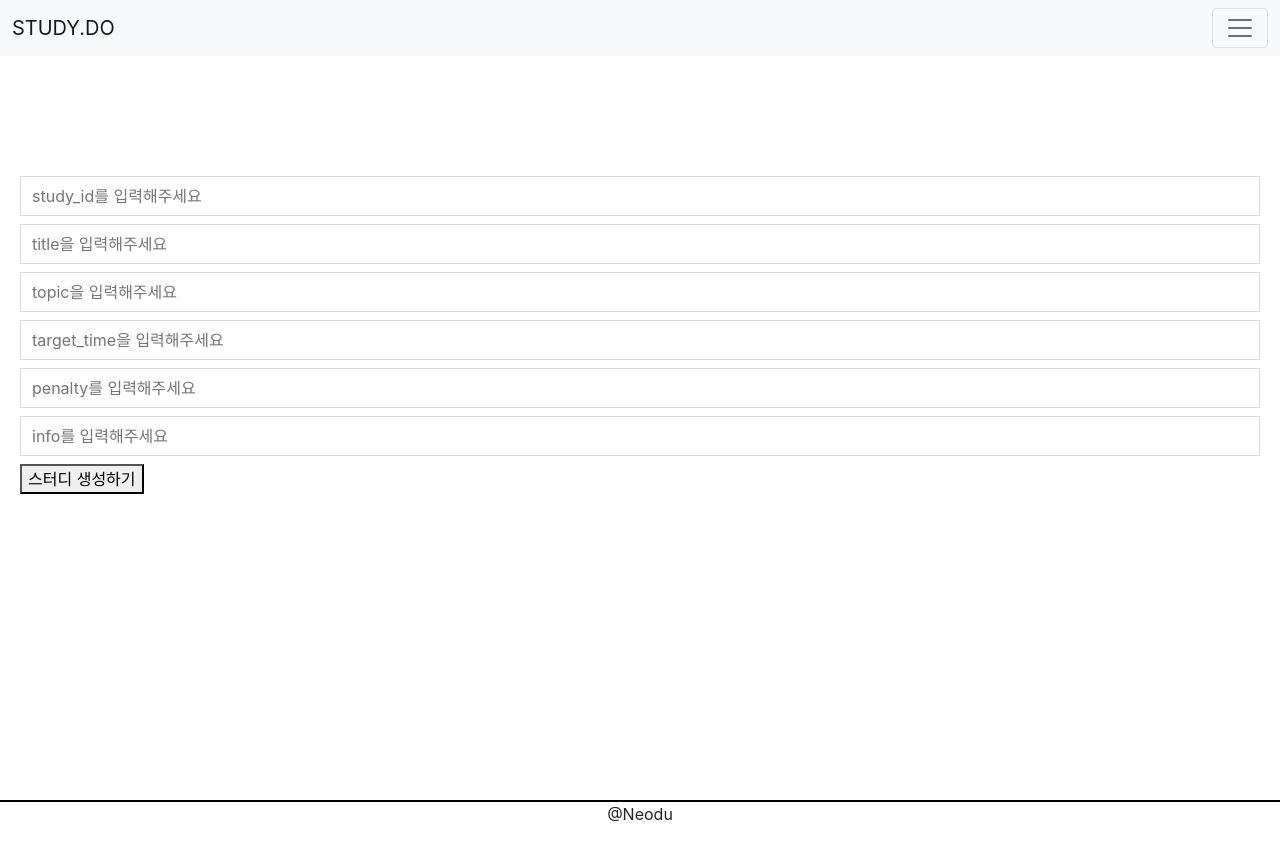
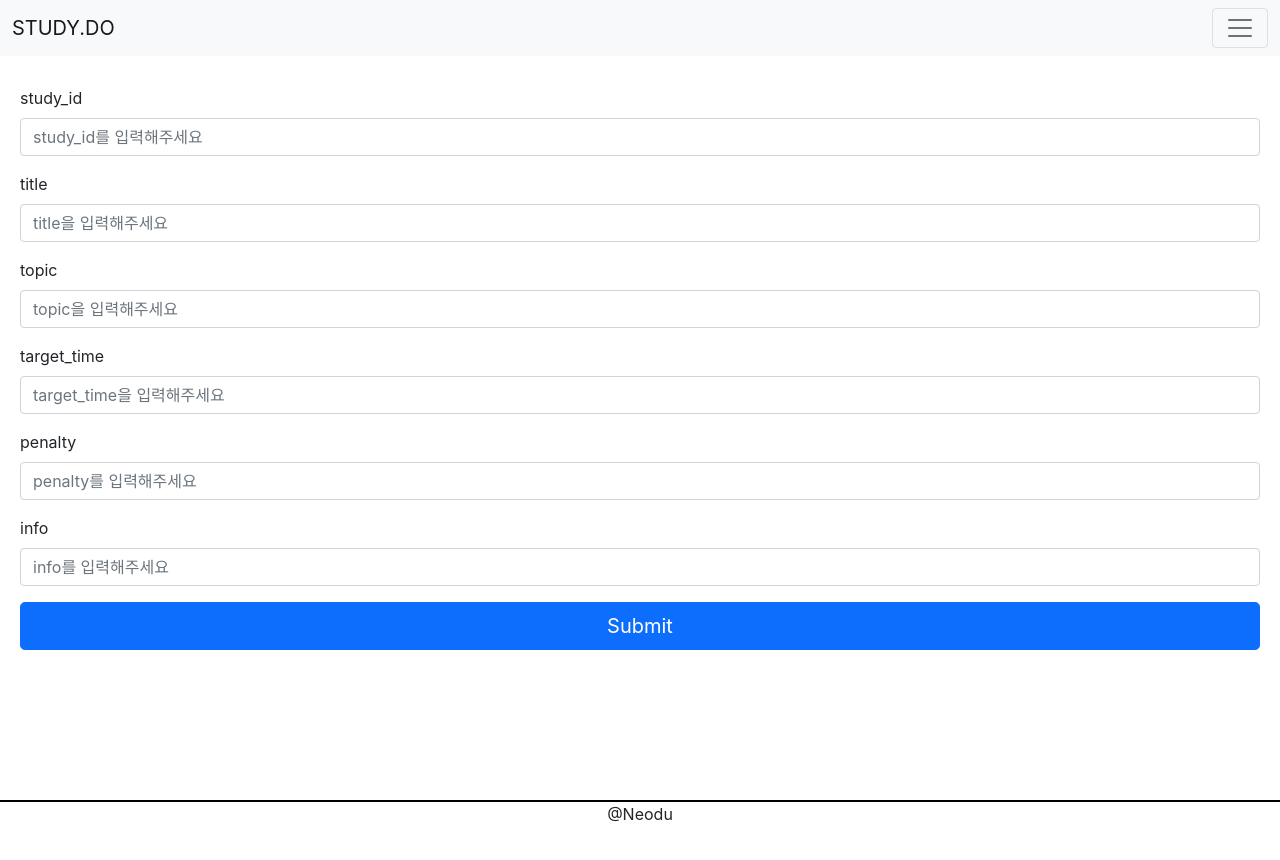
Before and after one commit to CSE-Final-Project/Front, a React (Create React App) app: page /studyCreate in a window 1280 px wide. Built offline with nearby package versions, Linux system fonts and the light colour scheme.

Commit message:
[2월 16일] studyCreate 디자인 바꿈

```diff
--- a/src/pages/StudyCreatePage/StudyCreate.js
+++ b/src/pages/StudyCreatePage/StudyCreate.js
@@ -2,9 +2,10 @@ import React, { useEffect,useState} from 'react';
 import styled from "styled-components";
 import axios from 'axios';
 import useForm from './useForm_studyCreate';
+import {Form,Button} from 'react-bootstrap';
 
 const Container = styled.div`
-  margin-top: 100px;
+  margin-top: 10px;
   padding: 20px;
 `;
 
@@ -20,26 +21,26 @@ const Input = styled.input`
   box-sizing: border-box;
 `;
 
-const Button = styled.div`
-  font-size: 18px;
-  font-weight: 700;
-  line-height: 49px;
-  display: block;
-  width: 100%;
-  height: 49px;
-  margin: 16px 0 7px;
-  cursor: pointer;
-  text-align: center;
-  color: #fff;
-  border: none;
-  border-radius: 0;
-  background-color: #ff8c00;
-  ${({ disabled }) =>
-    disabled &&
-    `
-    background-color: #efefef;
-  `}
-`;
+// const Button = styled.div`
+//   font-size: 18px;
+//   font-weight: 700;
+//   line-height: 49px;
+//   display: block;
+//   width: 100%;
+//   height: 49px;
+//   margin: 16px 0 7px;
+//   cursor: pointer;
+//   text-align: center;
+//   color: #fff;
+//   border: none;
+//   border-radius: 0;
+//   background-color: #ff8c00;
+//   ${({ disabled }) =>
+//     disabled &&
+//     `
+//     background-color: #efefef;
+//   `}
+// `;
 
 const StudyCreate = (props) => {
     const URL = '/api/studies';
@@ -72,47 +73,66 @@ const StudyCreate = (props) => {
 
     return (
       <>
+      <Container>
+        <Form onSubmit={handleSubmit}>
 
-      <Container>
-        <form onSubmit={handleSubmit}>
-          <Input
+          <Form.Group className="mb-3" >
+            <Form.Label>study_id</Form.Label>
+            <Form.Control
             name="study_id"
             value = {inputs.study_id}
             onChange={handleChange}
-            placeholder="study_id를 입력해주세요"
-          />
-          <Input
+            placeholder="study_id를 입력해주세요"  />
+          </Form.Group>
+
+          <Form.Group className="mb-3" >
+            <Form.Label>title</Form.Label>
+            <Form.Control
             name="title"
             value = {inputs.title}
             onChange={handleChange}
-            placeholder="title을 입력해주세요"
-          />
-          <Input
-            name="topic"
+            placeholder="title을 입력해주세요" />
+          </Form.Group>
+
+          <Form.Group className="mb-3">
+            <Form.Label>topic</Form.Label>
+            <Form.Control name="topic"
             value = {inputs.topic}
             onChange={handleChange}
-            placeholder="topic을 입력해주세요"
-          />
-          <Input
-            name="target_time"
+            placeholder="topic을 입력해주세요"  />
+          </Form.Group>
+
+          <Form.Group className="mb-3" >
+            <Form.Label>target_time</Form.Label>
+            <Form.Control name="target_time"
             value = {inputs.target_time}
             onChange={handleChange}
-            placeholder="target_time을 입력해주세요"
-          />
-          <Input
-            name="penalty"
+            placeholder="target_time을 입력해주세요"  />
+          </Form.Group>
+
+          <Form.Group className="mb-3" >
+            <Form.Label>penalty</Form.Label>
+            <Form.Control name="penalty"
             value = {inputs.penalty}
             onChange={handleChange}
-            placeholder="penalty를 입력해주세요"
-          />
-          <Input
-            name="info"
+            placeholder="penalty를 입력해주세요"  />
+          </Form.Group>
+
+          <Form.Group className="mb-3">
+            <Form.Label>info</Form.Label>
+            <Form.Control name="info"
             value = {inputs.info}
             onChange={handleChange}
-            placeholder="info를 입력해주세요"
-          />
-          <button type ="submit" disabled={submitting}>스터디 생성하기</button>
-        </form>
+            placeholder="info를 입력해주세요" />
+          </Form.Group>
+
+          <div className="d-grid gap-2">
+          <Button variant="primary" size="lg" type ="submit" disabled={submitting}>
+            Submit
+          </Button>
+          </div>
+
+        </Form>
       </Container>
       </>
     );
```
